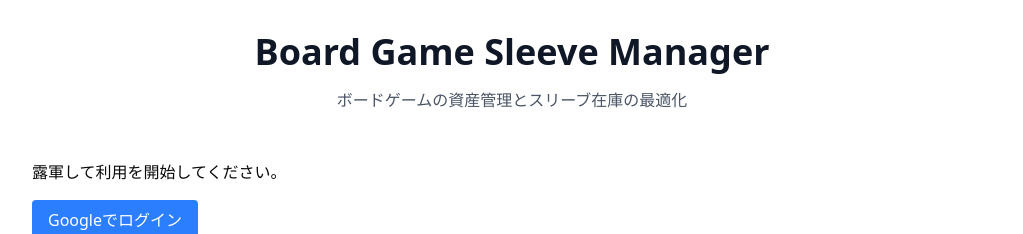
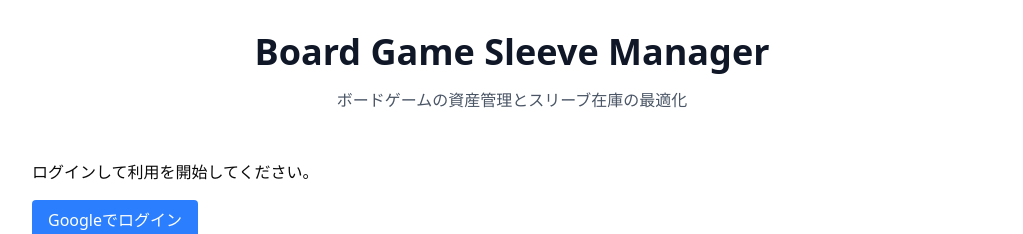
Before and after one commit to ddcatwalk78/boardgame-management-system, a Next.js app: page / in a window 1280 px wide. Shown: the top 234 px of the page, without its empty margins (128-1151 px from the left). Built offline with nearby package versions, Linux system fonts and the light colour scheme; no server answers.

Commit message:
誤字修正

```diff
--- a/src/app/page.tsx
+++ b/src/app/page.tsx
@@ -35,7 +35,7 @@ export default async function HomePage() {
         </div>
       ) : (
         <div>
-          <p>露軍して利用を開始してください。</p>
+          <p>ログインして利用を開始してください。</p>
           <form
             action={async () => {
               "use server";
```
